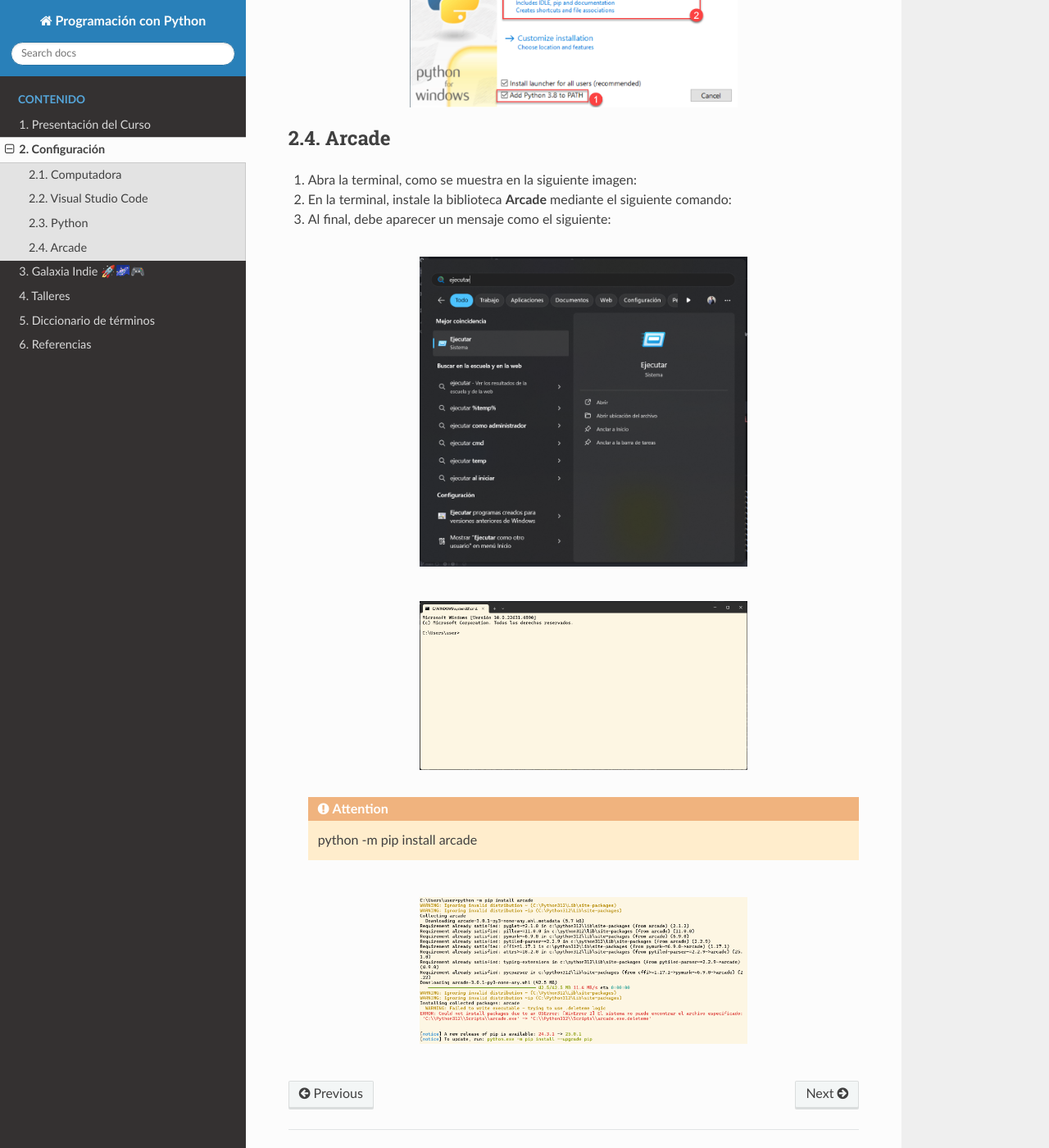
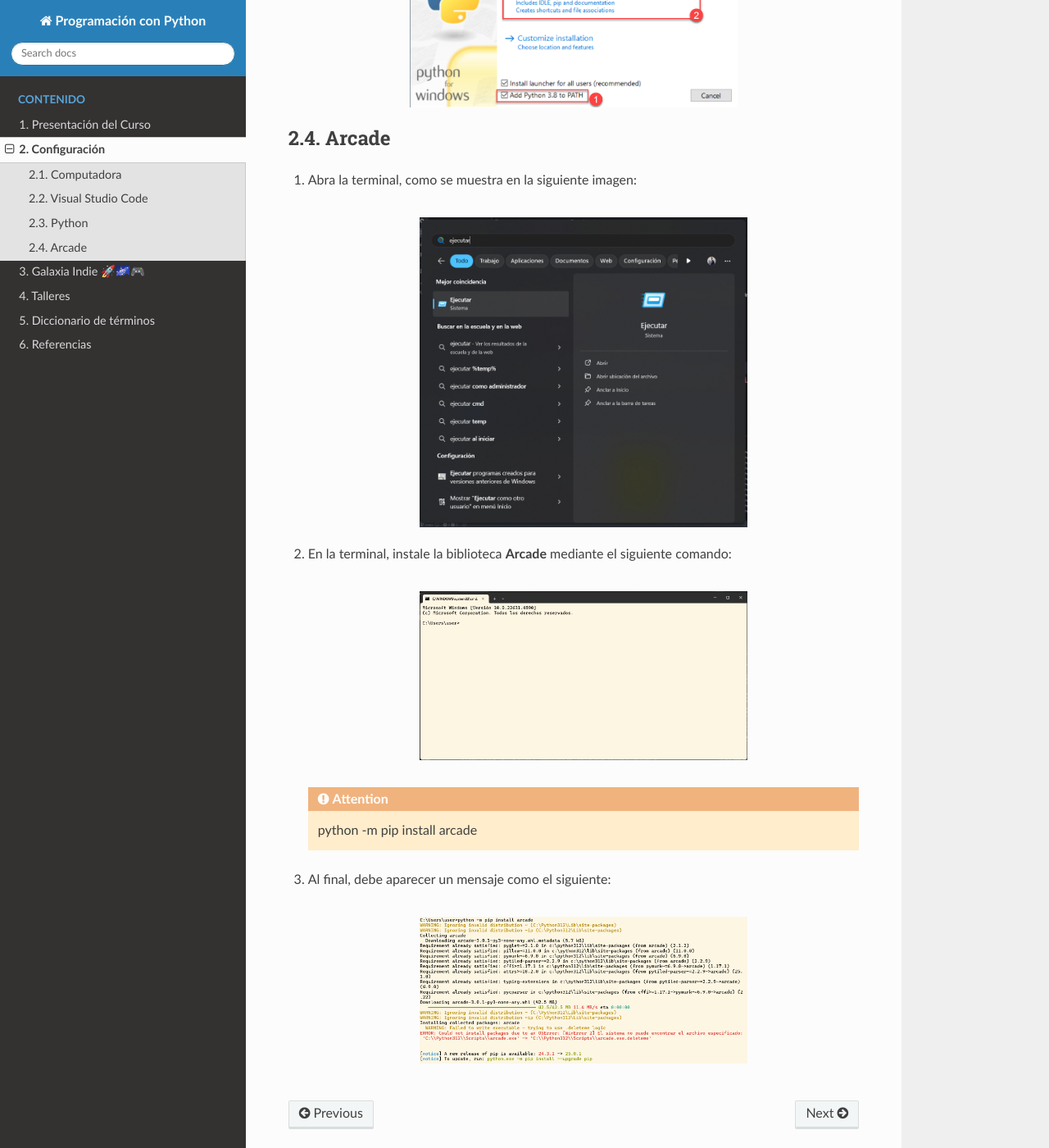
Before and after one commit to aavendan/programacion-python, a Sphinx documentation site: the page built from docs/source/configuracion.rst, in a window 1280 px wide and 1400 px high, scrolled down 1232 px. Shown: the whole window at 82% size. Built offline with Sphinx 7.4.7 and the Read the Docs theme 3.1.0, drawn with Linux system fonts in a browser that asks for light colours.

Commit message:
formatting

```diff
--- a/docs/source/configuracion.rst
+++ b/docs/source/configuracion.rst
@@ -63,27 +63,24 @@
 ------------------
 
 #. Abra la terminal, como se muestra en la siguiente imagen:
-#. En la terminal, instale la biblioteca **Arcade** mediante el siguiente comando:
-#. Al final, debe aparecer un mensaje como el siguiente:
 
    .. figure:: img/launcher.png
       :width: 400
       :figclass: align-center
       :alt: launcher
 
-
+#. En la terminal, instale la biblioteca **Arcade** mediante el siguiente comando:
 
    .. figure:: img/cmd.png
       :width: 400
       :figclass: align-center
       :alt: cmd
 
-
    .. attention::
 
       python -m pip install arcade
 
-
+#. Al final, debe aparecer un mensaje como el siguiente:
 
    .. figure:: img/installed.png
       :width: 400
```
